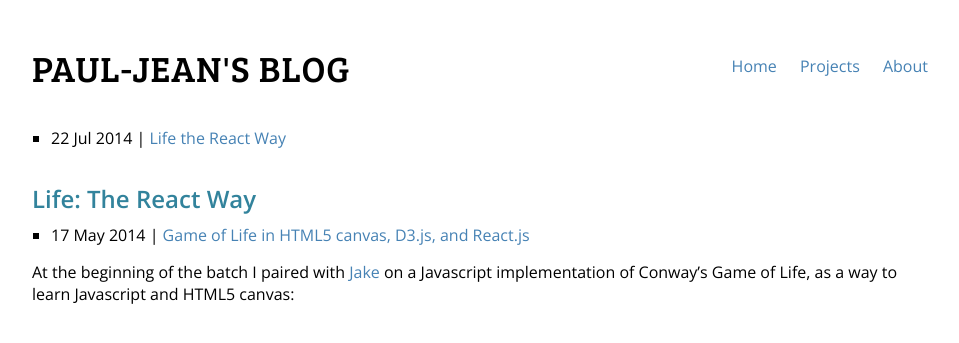
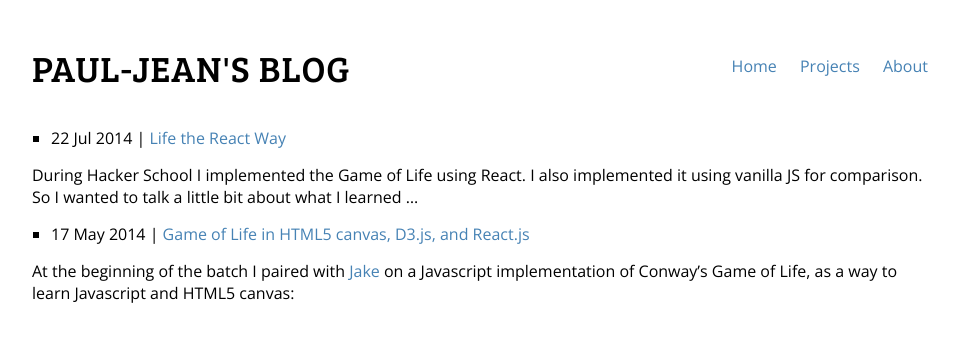
Before and after one commit to paul-jean/paul-jean.github.io, a Jekyll site: the page built from index.html, in a window 1280 px wide. Shown: the top 343 px of the page, without its empty margins (160-1119 px from the left). Built offline with Jekyll 4.4.1, drawn with Linux system fonts in a browser that asks for light colours; Markdown is read by kramdown in place of the engine named in the settings.

Commit message:
Don't put a title in the first paragraph, because it invades the summary text on the home page.

```diff
--- a/_posts/2014-07-22-life-the-react-way.md
+++ b/_posts/2014-07-22-life-the-react-way.md
@@ -2,8 +2,6 @@
 title: Life the React Way
 layout: post
 ---
-
-## Life: The React Way
 
 During Hacker School I implemented the Game of Life using React. I also implemented it using vanilla JS for comparison. So I wanted to talk a little bit about what I learned …
 
```
